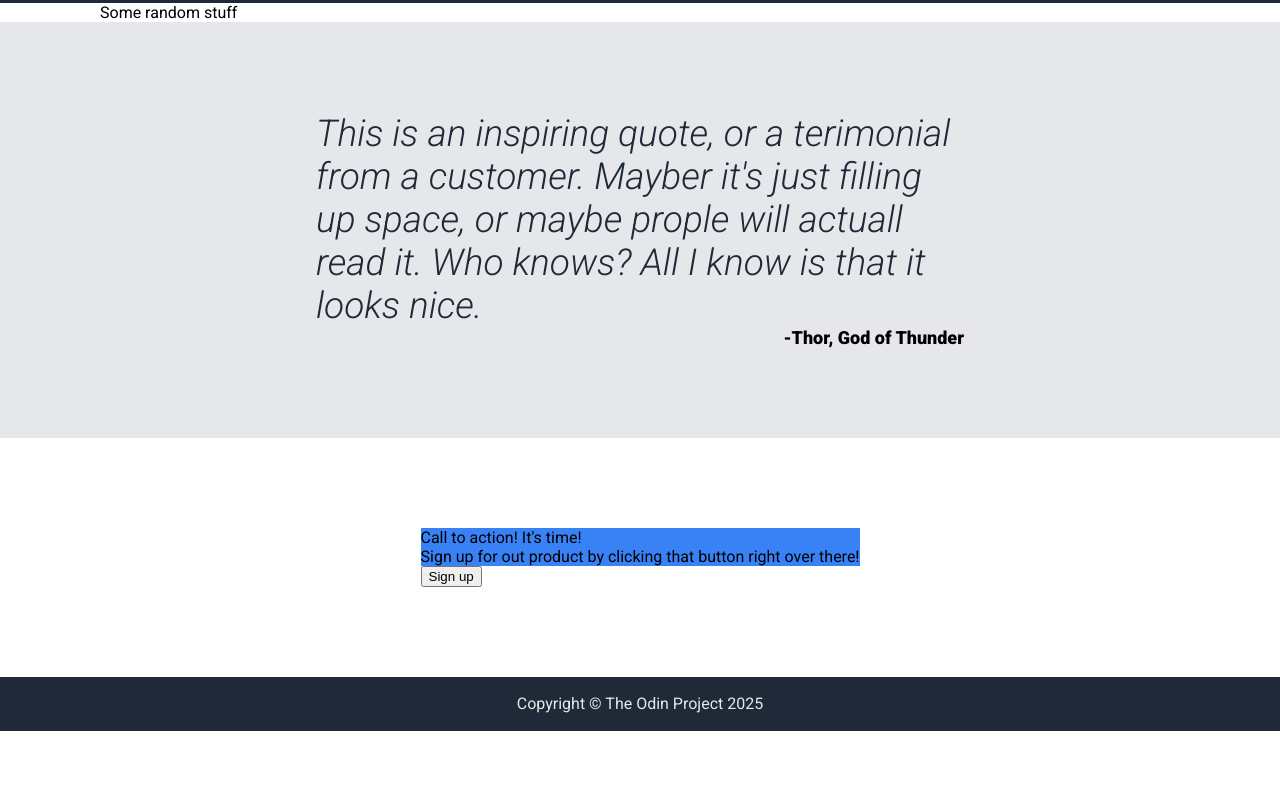
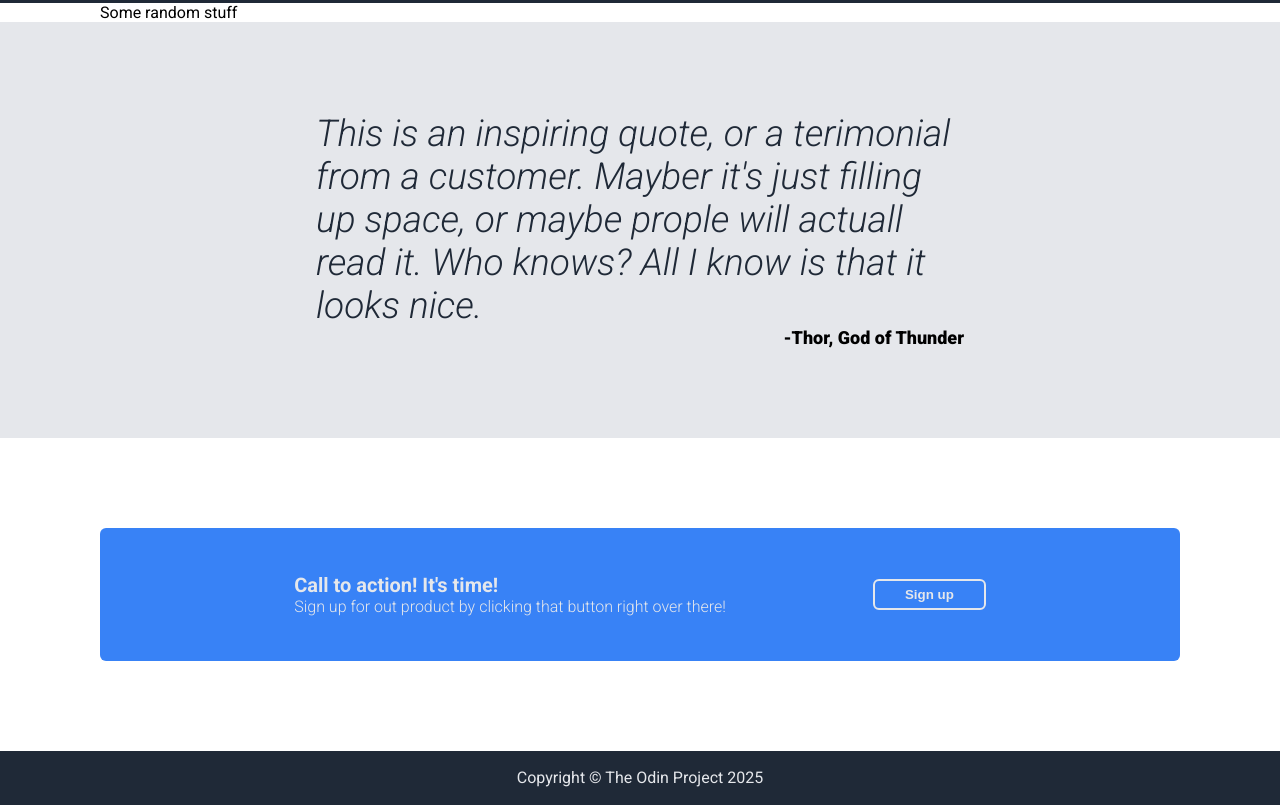
Before and after one commit to luanvazzoller/odin-landing-page, a plain HTML site: page index.html in a window 1280 px wide. Shown: the part 403-1208 px from the top of the page. Before the commit the page ends 1134 px from the top, so only its background shows below. Drawn offline with Linux system fonts and the light colour scheme.

Commit message:
Finished CTA Section
Minor tweaks to match the project requirements

```diff
--- a/styles.css
+++ b/styles.css
@@ -75,6 +75,7 @@ a,
 .hero-secondary-text {
     text-wrap: balance;
     display: flex;
+    font-weight: 328;
 }
 
 .hero-image > img {
@@ -149,9 +150,36 @@ a,
     display: flex;
     justify-content: center;
     align-items: center;
+    padding: 0 100px;
 }
 
-.cta-text-wraper {
+.cta-wraper {
     background-color: #3882F6;
+    color: #E5E7EB;
+    padding: 45px 50px;
+    border-radius: 6px;
+    width: 100%;
+    display: flex;
+    justify-content: center;
+    align-items: center;
+    gap: 15%;
+}
 
+.main-cta-text {
+    font-weight: 700;
+    font-size: 20px;
 }
+
+.secondary-cta-text {
+    font-weight: 328;
+}
+
+.cta-button {
+    background-color: #3882F6;
+    border-radius: 6px;
+    border-color: #E5E7EB;
+    border-style: solid;
+    color: #E5E7EB;
+    font-weight: bold;
+    padding: 6px 30px;
+}
```
